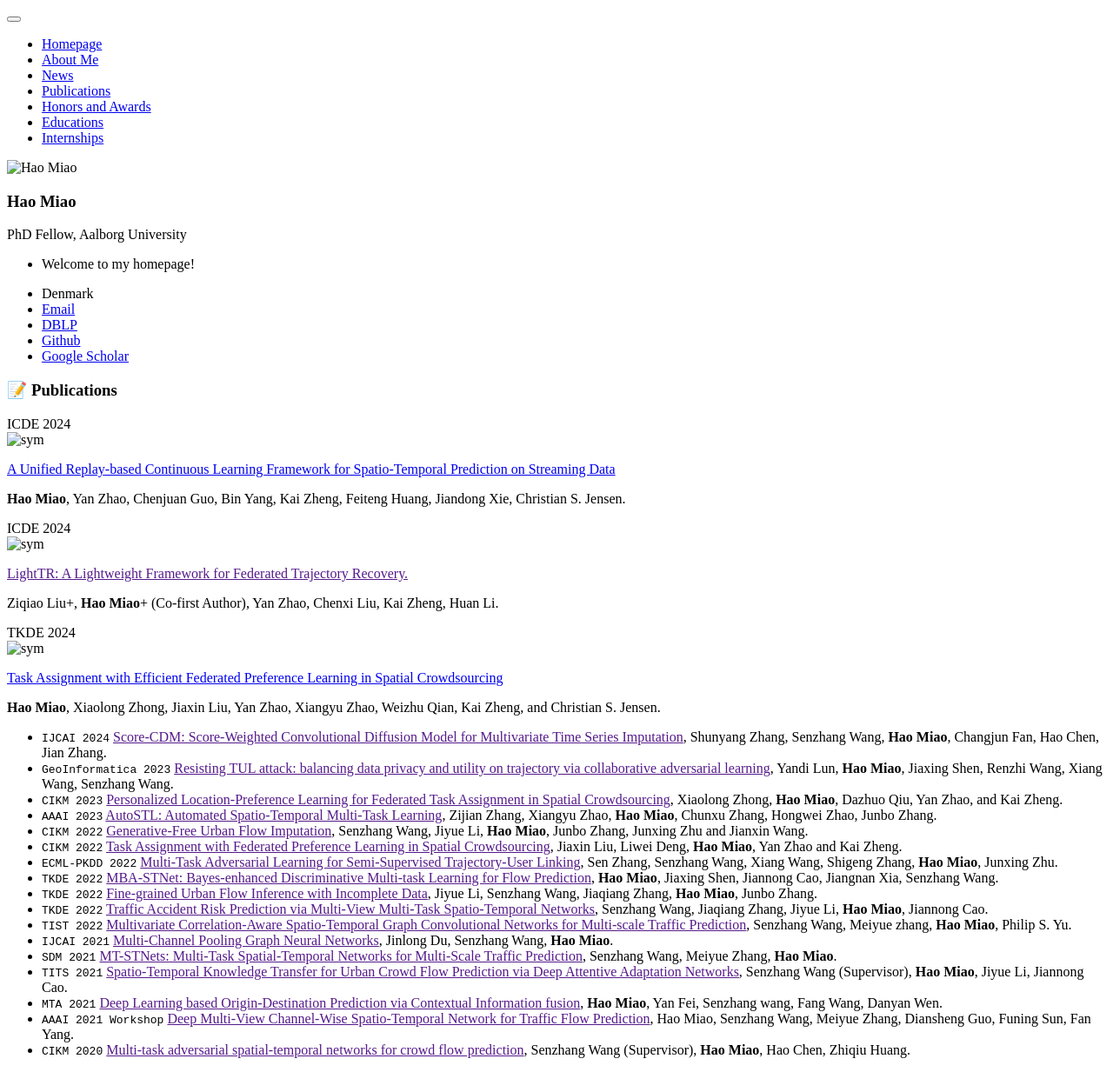
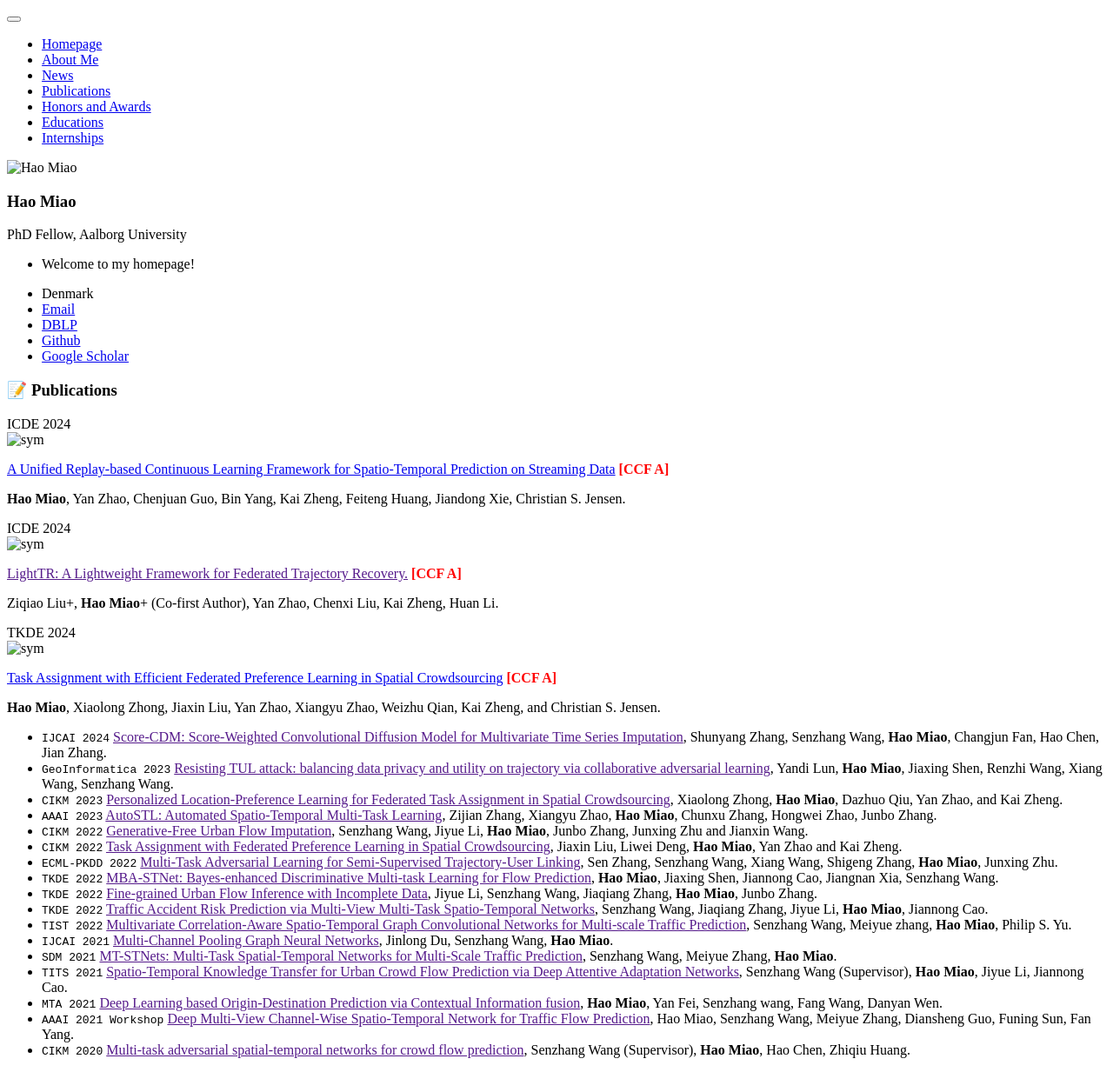
Before and after one commit to MiaoHaoSunny/MiaoHaoSunny.github.io, a Jekyll site: the page built from _pages/includes/pub.md, in a window 1280 px wide. Shown: the whole page at 87% size. Built offline with Jekyll 4.4.1, drawn with Linux system fonts in a browser that asks for light colours; our own code applies the rules of GitHub Pages for plain Markdown files.

Commit message:
Update pub.md

```diff
--- a/_pages/includes/pub.md
+++ b/_pages/includes/pub.md
@@ -4,7 +4,7 @@
 <div class='paper-box'><div class='paper-box-image'><div><div class="badge">ICDE 2024</div><img src='images/URCL.png' alt="sym" width="100%"></div></div>
 <div class='paper-box-text' markdown="1">
 
-[A Unified Replay-based Continuous Learning Framework for Spatio-Temporal Prediction on Streaming Data](https://github.com/MiaoHaoSunny/URCL/blob/main/URCL.pdf)
+[A Unified Replay-based Continuous Learning Framework for Spatio-Temporal Prediction on Streaming Data](https://github.com/MiaoHaoSunny/URCL/blob/main/URCL.pdf) <b><font color="red">[CCF A]</font></b>
 
 **Hao Miao**, Yan Zhao, Chenjuan Guo, Bin Yang, Kai Zheng, Feiteng Huang, Jiandong Xie, Christian S. Jensen.
 </div>
@@ -13,7 +13,7 @@
 <div class='paper-box'><div class='paper-box-image'><div><div class="badge">ICDE 2024</div><img src='images/LightTR.png' alt="sym" width="100%"></div></div>
 <div class='paper-box-text' markdown="1">
 
-[LightTR: A Lightweight Framework for Federated Trajectory Recovery.]()
+[LightTR: A Lightweight Framework for Federated Trajectory Recovery.]() <b><font color="red">[CCF A]</font></b>
 
 Ziqiao Liu+, **Hao Miao**+ (Co-first Author), Yan Zhao, Chenxi Liu, Kai Zheng, Huan Li.
 </div>
@@ -22,7 +22,7 @@ Ziqiao Liu+, **Hao Miao**+ (Co-first Author), Yan Zhao, Chenxi Liu, Kai Zheng, H
 <div class='paper-box'><div class='paper-box-image'><div><div class="badge">TKDE 2024</div><img src='images/TSEFL.png' alt="sym" width="100%"></div></div>
 <div class='paper-box-text' markdown="1">
 
-[Task Assignment with Efficient Federated Preference Learning in Spatial Crowdsourcing](https://www.computer.org/csdl/journal/tk/5555/01/10239279/1QcjHWgwhrO)
+[Task Assignment with Efficient Federated Preference Learning in Spatial Crowdsourcing](https://www.computer.org/csdl/journal/tk/5555/01/10239279/1QcjHWgwhrO) <b><font color="red">[CCF A]</font></b>
 
 **Hao Miao**, Xiaolong Zhong, Jiaxin Liu, Yan Zhao, Xiangyu Zhao, Weizhu Qian, Kai Zheng, and Christian S. Jensen.
 </div>
```
